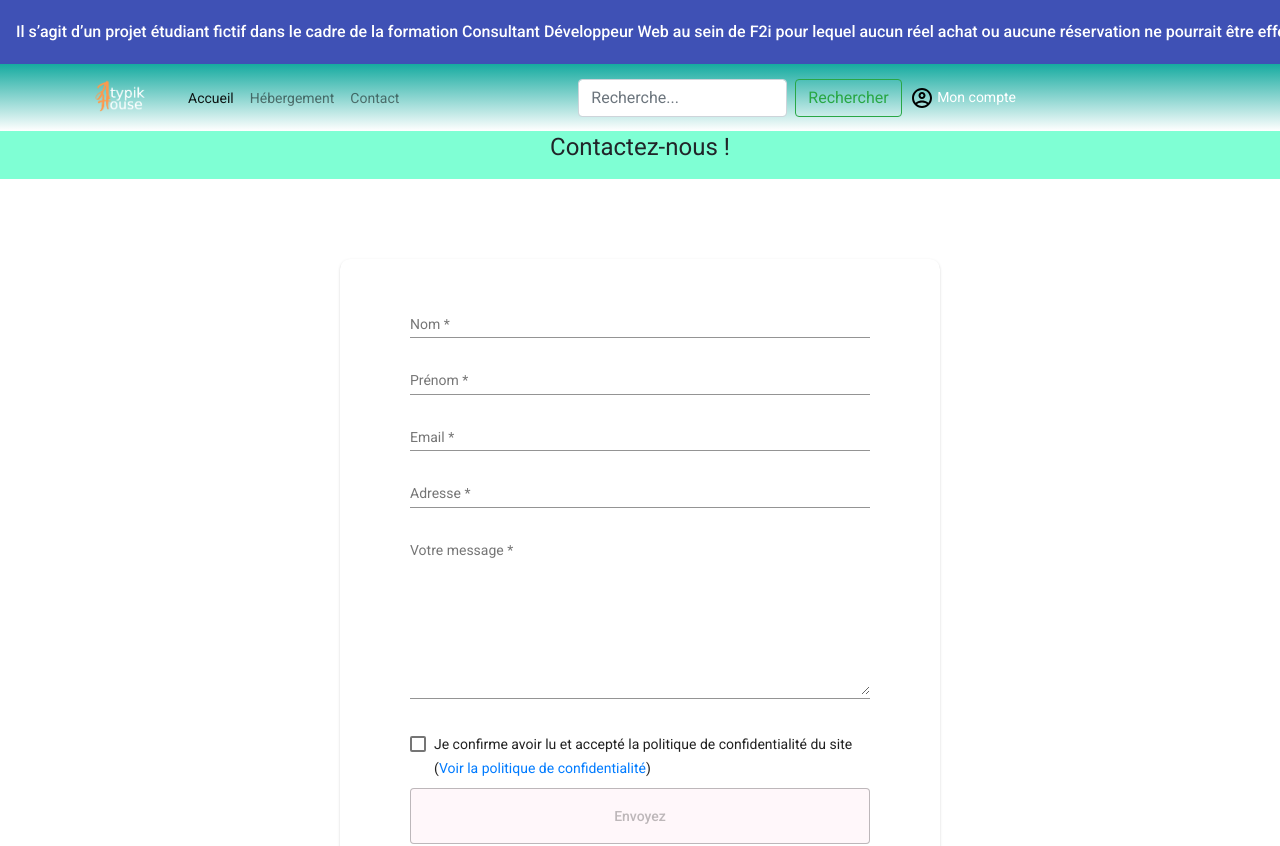
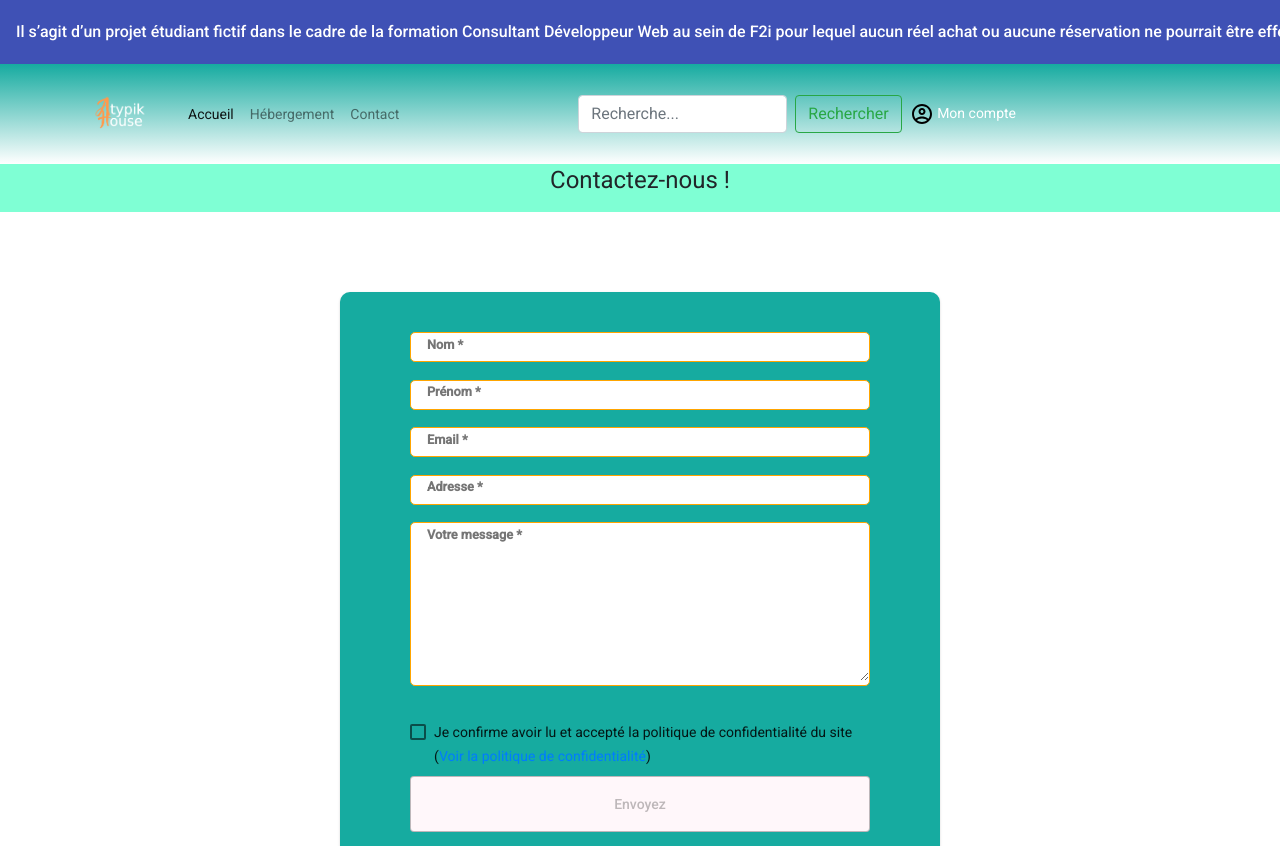
Before and after one commit to awotawa/AtypikHouse, an Angular app in the folder Frontend/: page /contact in a window 1280 px wide. Shown: the top 846 px of the page. Built offline with nearby package versions, Linux system fonts and the light colour scheme.

Commit message:
Changement du contact form

```diff
--- a/Frontend/src/app/common/main-menu/main-menu.component.scss
+++ b/Frontend/src/app/common/main-menu/main-menu.component.scss
@@ -1,5 +1,6 @@
 nav {
     background: linear-gradient(#16ABA0, white) !important;
+    height: 100px;
     div.container {
         div.myLogoContainer {
             max-width: 95px;
--- a/Frontend/src/app/pages/contact/contact.component.html
+++ b/Frontend/src/app/pages/contact/contact.component.html
@@ -18,7 +18,7 @@
         <mat-card-content>
             <!-- Input nom avec regex -->
             <mat-form-field class="example-full-width">
-                <input matInput name="nom" [(ngModel)]="nom" #nomInput="ngModel" placeholder="Nom"
+                <input matInput name="nom" [(ngModel)]="nom" #nomInput="ngModel" placeholder="&nbsp;&nbsp;&nbsp;&nbsp;&nbsp;Nom"
                 pattern="^[a-zA-Zàéèç.-.' ']*"
                 required>
             </mat-form-field>
@@ -31,7 +31,7 @@
             </div>
             <!-- Input prenom avec regex -->
             <mat-form-field class="example-full-width">
-                <input matInput name="prenom" [(ngModel)]="prenom" #prenomInput="ngModel" placeholder="Prénom"
+                <input matInput name="prenom" [(ngModel)]="prenom" #prenomInput="ngModel" placeholder="&nbsp;&nbsp;&nbsp;&nbsp;&nbsp;Prénom"
                 pattern="^[a-zA-Zàéèç.-.' ']*"
                 required>
             </mat-form-field>
@@ -44,7 +44,7 @@
             </div>
             <!-- Input email avec regex -->
             <mat-form-field class="example-full-width">
-                <input matInput id="email" name="email" placeholder="Email" [(ngModel)]="email" #emailInput="ngModel"
+                <input matInput id="email" name="email" placeholder="&nbsp;&nbsp;&nbsp;&nbsp;&nbsp;Email" [(ngModel)]="email" #emailInput="ngModel"
                 pattern="^[a-zA-Z0-9_.]+@(?:[a-zA-Z0-9-]+\.)+[a-z]{2,7}$"
                 required>
             </mat-form-field>
@@ -57,12 +57,12 @@
             </div>
             <!-- Input adresse avec regex -->
             <mat-form-field class="example-full-width">
-                <input name="adresse" matInput placeholder="Adresse" [(ngModel)]="adresse" required>
+                <input name="adresse" matInput placeholder="&nbsp;&nbsp;&nbsp;&nbsp;&nbsp;Adresse" [(ngModel)]="adresse" required>
             </mat-form-field>
 
             <!-- Input message avec regex -->
             <mat-form-field class="example-full-width">
-                <textarea name="message"  matInput placeholder="Votre message" [(ngModel)]="message" required></textarea>
+                <textarea name="message"  matInput placeholder="&nbsp;&nbsp;&nbsp;&nbsp;&nbsp;Votre message" [(ngModel)]="message" required></textarea>
             </mat-form-field>
         </mat-card-content>
 
--- a/Frontend/src/app/pages/contact/contact.component.scss
+++ b/Frontend/src/app/pages/contact/contact.component.scss
@@ -30,7 +30,7 @@ div.login-wrapper{
     opacity: 1;
     padding: 60px 50px 40px 50px;
     width: 100%;
-    background: #fff;
+    background: #16ABA0;
     border-radius: 10px;
     transform: scale(1);
     -webkit-transform: scale(1);
@@ -52,8 +52,8 @@ div.login-wrapper{
       div.error{
         border: 2px solid;
         padding: 2px;
-        color: red;
-        margin-top: 0.5rem;
+        color: #ffffff;
+        /*margin-top: 0.5rem;*/
         margin-bottom: 1rem;
       }
     }
@@ -104,7 +104,7 @@ div.login-wrapper{
 }
 
 
-/* Rends responsive checkbox + phrase */
+/* Ovrride et Rends responsive checkbox + phrase + Changement couleur*/
 
 :host::ng-deep.mat-checkbox-layout{
   white-space: normal !important;
@@ -113,3 +113,21 @@ div.login-wrapper{
 :host::ng-deep.mat-checkbox-inner-container{
   margin-top: 4px;
 }
+
+::ng-deep .mat-form-field-appearance-legacy .mat-form-field-infix
+{
+  background: #fff;
+  border-radius: 5px;
+  border: 1px solid orange;
+  padding-left: 10px;
+}
+
+::ng-deep .mat-form-field-appearance-legacy .mat-form-field-underline{
+  display: none;
+}
+
+::ng-deep .mat-form-field-label{
+  font-size: 0.8rem !important;
+  font-weight: 800 !important;
+  margin-bottom: 1px !important;
+}
```
